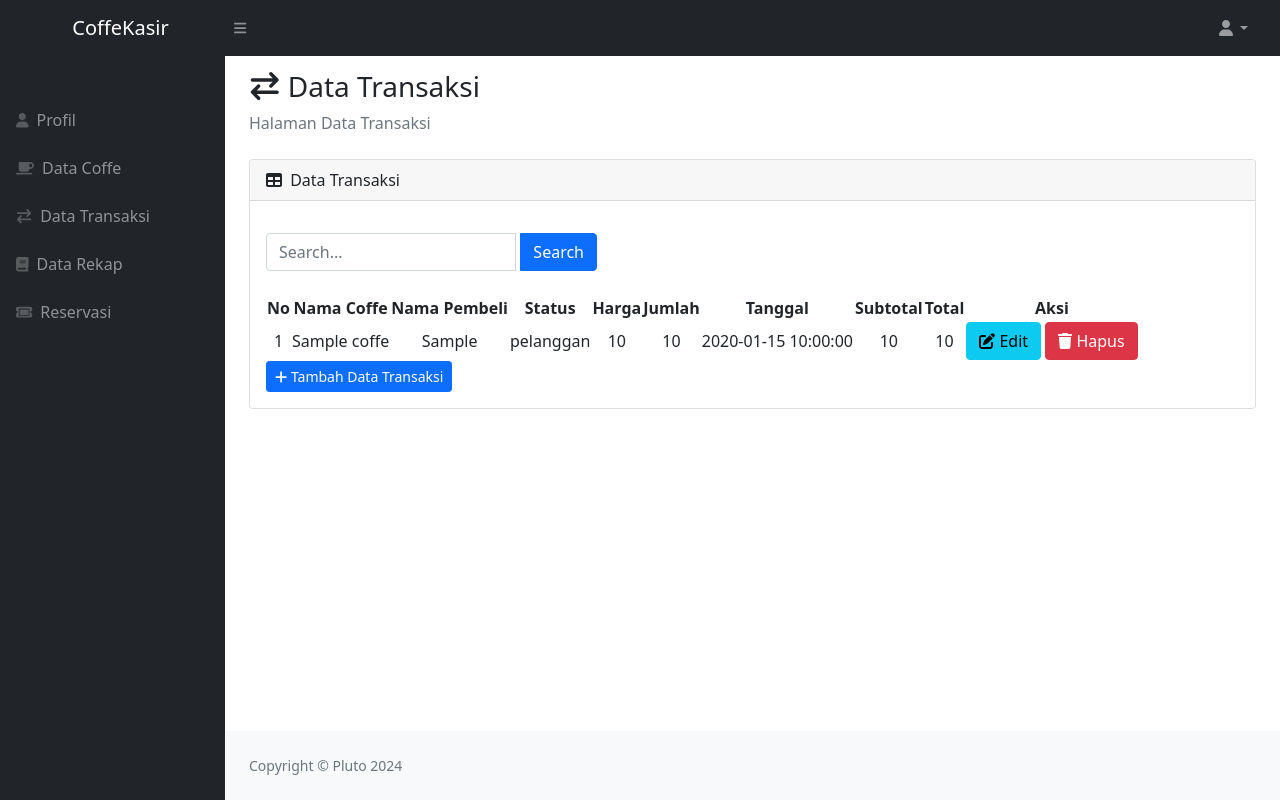
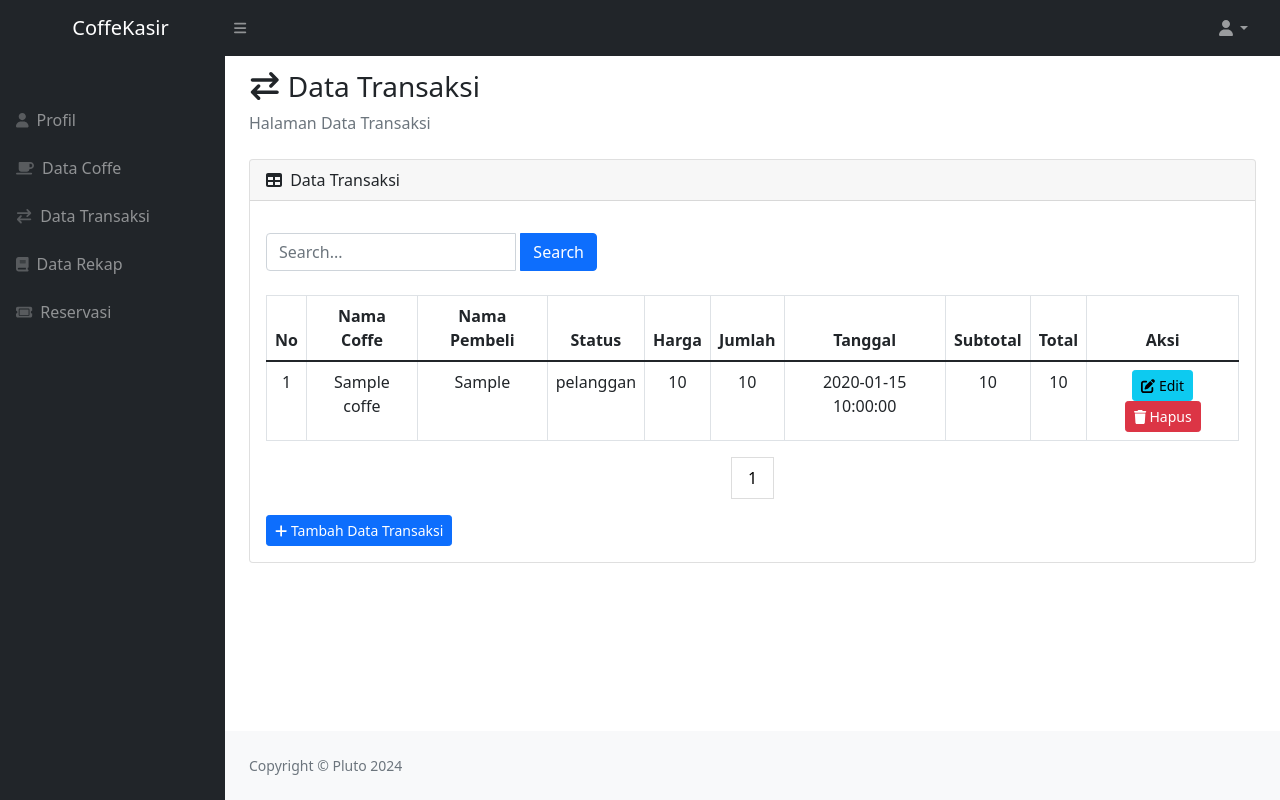
Before and after one commit to AnasKhalif/CoffeKasir, a PHP site: page /datatransaksi.php in a window 1280 px wide. Run offline with PHP 8.4, Linux system fonts and the light colour scheme; the visitor is signed in with stand-in values (Sample User, id 1); tables that the repository leaves empty or names only in its code hold one stand-in row (values such as "Sample post"); some libraries are stand-ins or nearby versions.

Commit message:
fix table bootstrap and delete data reservasi

```diff
--- a/datatransaksi.php
+++ b/datatransaksi.php
@@ -21,12 +21,36 @@ if ((isset($_GET['aksi'])) && (isset($_GET['data']))) {
     }
 }
 
+$results_per_page = 5; // Jumlah hasil per halaman
 
-// Handle search query
+if (!isset($_GET['page'])) {
+    $page = 1;
+} else {
+    $page = $_GET['page'];
+}
+
+$start_from = ($page - 1) * $results_per_page;
+
 $search_query = '';
 if (isset($_POST['search'])) {
     $search_query = mysqli_real_escape_string($koneksi, $_POST['search']);
 }
+
+$query = "SELECT * FROM transaksi m, coffe s WHERE s.id_coffe = m.id_coffe";
+$count_query = "SELECT COUNT(*) AS total FROM transaksi";
+
+if ($search_query != '') {
+    $query .= " AND m.pembeli LIKE '%$search_query%'";
+    $count_query .= " WHERE pembeli LIKE '%$search_query%'";
+}
+
+$query .= " ORDER BY id_transaksi DESC LIMIT $start_from, $results_per_page";
+
+$result = mysqli_query($koneksi, $query);
+$total_result = mysqli_query($koneksi, $count_query);
+$total_data = mysqli_fetch_assoc($total_result)['total'];
+$total_pages = ceil($total_data / $results_per_page);
+
 
 ?>
 <!DOCTYPE html>
@@ -40,7 +64,6 @@ if (isset($_POST['search'])) {
     <meta name="author" content="" />
     <title>Data Transaksi</title>
     <link href="https://cdn.jsdelivr.net/npm/bootstrap@5.0.2/dist/css/bootstrap.min.css" rel="stylesheet" integrity="sha384-EVSTQN3/azprG1Anm3QDgpJLIm9Nao0Yz1ztcQTwFspd3yD65VohhpuuCOmLASjC" crossorigin="anonymous">
-    <link href="https://cdn.jsdelivr.net/npm/simple-datatables@latest/dist/style.css" rel="stylesheet" />
     <link href="css/styles.css" rel="stylesheet" />
     <script src="https://use.fontawesome.com/releases/v6.1.0/js/all.js" crossorigin="anonymous"></script>
     <style>
@@ -51,6 +74,34 @@ if (isset($_POST['search'])) {
         .zoomable:hover {
             transform: scale(2.5);
             transition: 0.3s ease;
+        }
+
+        .pagination a {
+            color: black;
+            /* Warna teks untuk link pagination */
+            padding: 8px 16px;
+            /* Padding untuk menyesuaikan ukuran link */
+            text-decoration: none;
+            /* Menghapus dekorasi hyperlink */
+            transition: background-color .3s;
+            /* Transisi warna latar belakang saat dihover */
+            border: 1px solid #ddd;
+            /* Garis tepi link */
+            margin: 0 4px;
+            /* Jarak antara link pagination */
+        }
+
+        .pagination a.active {
+            background-color: #007bff;
+            /* Warna latar belakang untuk link aktif */
+            color: white;
+            /* Warna teks untuk link aktif */
+            border: 1px solid #007bff;
+            /* Garis tepi untuk link aktif */
+        }
+
+        .pagination a:hover:not(.active) {
+            background-color: #ddd;
         }
     </style>
 </head>
@@ -172,10 +223,10 @@ if (isset($_POST['search'])) {
                         </div>
 
                         <div class="card-body">
-                            <table id="datatablesSimple">
+                            <table id="datatablesSimple" class="table table-bordered text-center">
                                 <thead>
                                     <tr>
-                                        <th class="text-center">No</th>
+                                        <th class=" text-center">No</th>
                                         <th class="text-center">Nama Coffe</th>
                                         <th class="text-center">Nama Pembeli</th>
                                         <th class="text-center">Status</th>
@@ -189,46 +240,41 @@ if (isset($_POST['search'])) {
                                 </thead>
                                 <tbody>
                                     <?php
-                                    $no = 1;
-                                    $sql = "SELECT * FROM transaksi m, coffe s WHERE s.id_coffe = m.id_coffe";
-                                    if ($search_query != '') {
-                                        $sql .= " AND m.pembeli LIKE '%$search_query%'";
-                                    }
-                                    $ambildata = mysqli_query($koneksi, $sql);
-                                    while ($data = mysqli_fetch_array($ambildata)) {
-                                        $tanggal = $data['tanggal'];
-                                        $nama_coffe = $data['nama_coffe'];
-                                        $pembeli = $data['pembeli'];
-                                        $harga = $data['harga_coffe'];
-                                        $jumlah = $data['jumlah'];
-                                        $subtotal = $data['subtotal'];
-                                        $id_coffe = $data['id_coffe'];
-                                        $id_transaksi = $data['id_transaksi'];
-                                        $total = $data['total'];
-                                        $status = $data['status'];
+                                    $no = $start_from + 1;
+                                    while ($data = mysqli_fetch_array($result)) {
+                                        // Extract data here
                                     ?>
                                         <tr>
-                                            <td class="text-center"><?php echo $no; ?></td>
-                                            <td class="text-center"><?php echo $nama_coffe ?></td>
-                                            <td class="text-center"><?php echo $pembeli ?></td>
-                                            <td class="text-center"><?php echo $status ?></td>
-                                            <td class="text-center"><?php echo $harga; ?></td>
-                                            <td class="text-center"><?php echo $jumlah; ?></td>
-                                            <td class="text-center"><?php echo $tanggal; ?></td>
-                                            <td class="text-center"><?php echo $subtotal; ?></td>
-                                            <td class="text-center"><?php echo $total; ?></td>
-                                            <td class="text-center">
-                                                <a href="editdatatransaksi.php?data=<?php echo $id_transaksi; ?>" class="btn btn-xs btn-info"><i class="fas fa-edit"></i> Edit</a>
-                                                <a href="javascript:if(confirm('Anda yakin ingin menghapus data
-                                                <?php echo $nama_coffe; ?>?'))window.location.href =
-                                                'datatransaksi.php?aksi=hapus&data=<?php echo $id_transaksi; ?>&notif=hapusberhasil'" class="btn btn-xs btn-danger"><i class="fas fa-trash"></i> Hapus</a>
+                                            <td><?php echo $no; ?></td>
+                                            <td><?php echo $data['nama_coffe']; ?></td>
+                                            <td><?php echo $data['pembeli']; ?></td>
+                                            <td><?php echo $data['status']; ?></td>
+                                            <td><?php echo $data['harga_coffe']; ?></td>
+                                            <td><?php echo $data['jumlah']; ?></td>
+                                            <td><?php echo $data['tanggal']; ?></td>
+                                            <td><?php echo $data['subtotal']; ?></td>
+                                            <td><?php echo $data['total']; ?></td>
+                                            <td>
+                                                <a href="editdatatransaksi.php?data=<?php echo $data['id_transaksi']; ?>" class="btn btn-info btn-sm"><i class="fas fa-edit"></i> Edit</a>
+                                                <a href="datatransaksi.php?aksi=hapus&data=<?php echo $data['id_transaksi']; ?>" class="btn btn-danger btn-sm" onclick="return confirm('Apakah Anda yakin ingin menghapus data ini?');"><i class="fas fa-trash"></i> Hapus</a>
                                             </td>
                                         </tr>
                                     <?php
                                         $no++;
-                                    } ?>
+                                    }
+                                    ?>
                                 </tbody>
+
                             </table>
+                            <nav aria-label="Page navigation">
+                                <ul class="pagination justify-content-center">
+                                    <?php
+                                    for ($i = 1; $i <= $total_pages; $i++) {
+                                        echo "<a href='datatransaksi.php?page=" . $i . "'>" . ' ' . $i . "</a> ";
+                                    }
+                                    ?>
+                                </ul>
+                            </nav>
                             <!-- Button trigger modal -->
                             <div class="card-tools">
                                 <a href="tambahdatatransaksi.php" class="btn btn-sm btn-primary float-right">
@@ -247,13 +293,6 @@ if (isset($_POST['search'])) {
             </footer>
         </div>
     </div>
-    <script src="https://cdn.jsdelivr.net/npm/bootstrap@5.1.3/dist/js/bootstrap.bundle.min.js" crossorigin="anonymous"></script>
-    <script src="js/scripts.js"></script>
-    <script src="https://cdnjs.cloudflare.com/ajax/libs/Chart.js/2.8.0/Chart.min.js" crossorigin="anonymous"></script>
-    <script src="assets/demo/chart-area-demo.js"></script>
-    <script src="assets/demo/chart-bar-demo.js"></script>
-    <script src="https://cdn.jsdelivr.net/npm/simple-datatables@latest" crossorigin="anonymous"></script>
-    <script src="js/datatables-simple-demo.js"></script>
 </body>
 
 </html>
```
Also changed, not shown: datacoffe.php (+2 -10 lines), datarekap.php (+1 -9 lines), detailruangan.php (+22 -7 lines), reservasi.php (+3 -14 lines).
